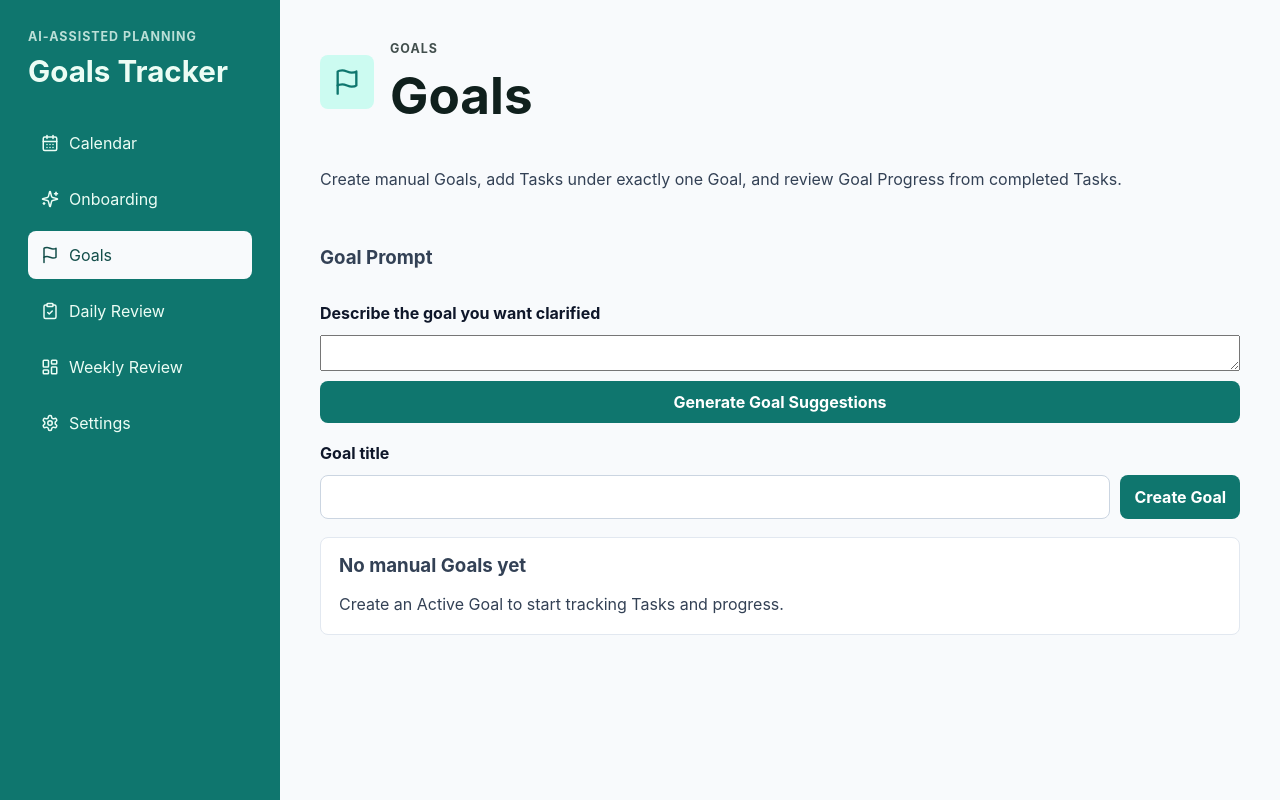
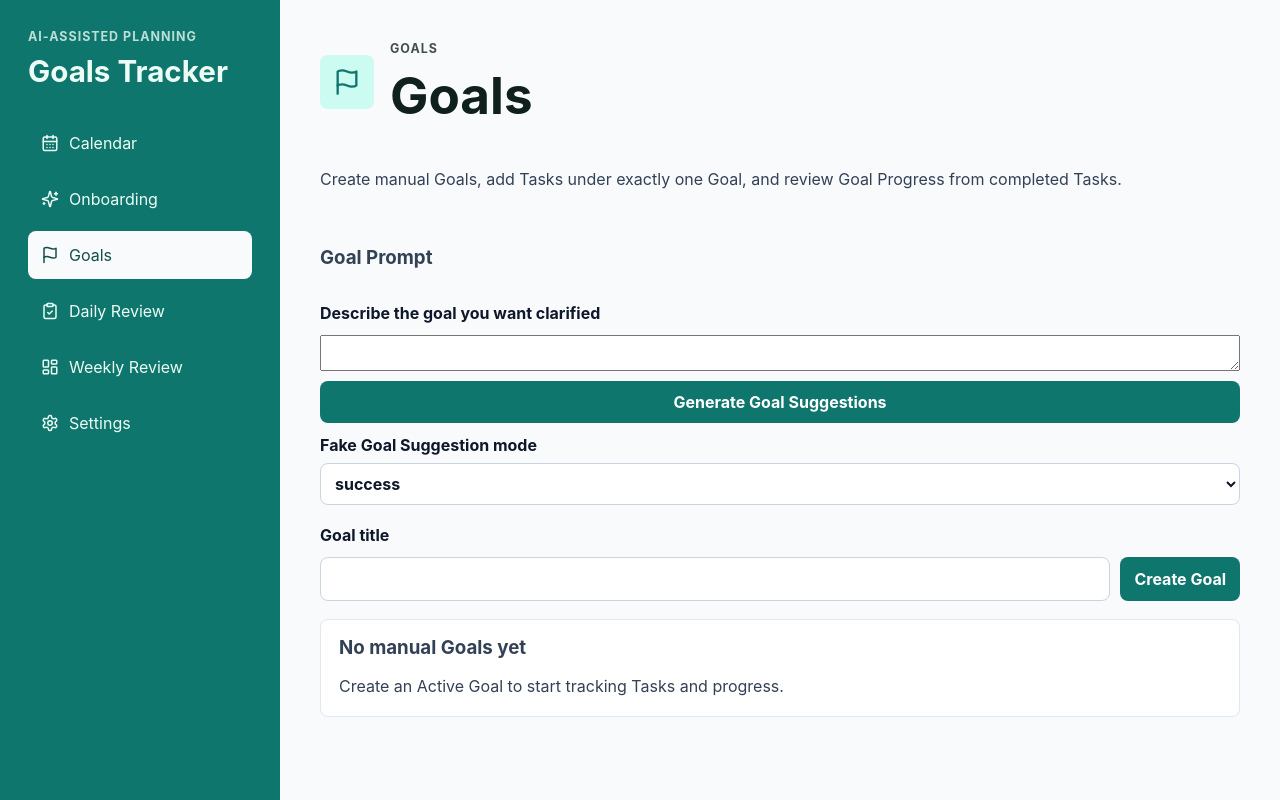
Before and after one commit to Jeanspkdz/goals-tracker, a Nuxt app: page / in a window 1280 px wide. Both pictures are taken after a click on the button "Goals". Built offline with nearby package versions, Linux system fonts and the light colour scheme.

Commit message:
feat(goals): handle suggestion provider failure

```diff
--- a/app/components/AppShell.vue
+++ b/app/components/AppShell.vue
@@ -240,6 +240,7 @@ const goalPrompt = ref("");
 const goalSuggestions = ref<GoalSuggestion[]>([]);
 const goalSuggestionError = ref("");
 const goalSuggestionStatus = ref("");
+const goalSuggestionFakeMode = ref<"success" | "failure">("success");
 const aiSuggestionHistory = ref<AiSuggestionHistoryRecord[]>([]);
 const events = ref<CalendarEvent[]>([]);
 const eventDraft = ref<EventDraft>({
@@ -299,7 +300,10 @@ async function generateGoalSuggestions() {
     return;
   }
 
-  const adapter = createFakeAiProviderAdapter({ mode: "success" });
+  try {
+    const adapter = createFakeAiProviderAdapter({
+      mode: goalSuggestionFakeMode.value
+    });
     const result = await adapter.generateStructuredText({
       instruction: prompt,
       schemaName: "goal-suggestions"
@@ -308,6 +312,14 @@ async function generateGoalSuggestions() {
     goalSuggestions.value = parseGoalSuggestions(result.data);
     goalSuggestionError.value = "";
     goalSuggestionStatus.value = "";
+  } catch (error) {
+    goalSuggestions.value = [];
+    goalSuggestionStatus.value = "";
+    goalSuggestionError.value =
+      error instanceof Error
+        ? error.message
+        : "Goal Suggestion generation failed.";
+  }
 }
 
 function acceptGoalSuggestion(suggestion: GoalSuggestion) {
@@ -936,6 +948,16 @@ function taskPlanningLabel(task: Task) {
           <button type="button" @click="generateGoalSuggestions">
             Generate Goal Suggestions
           </button>
+          <label>
+            Fake Goal Suggestion mode
+            <select
+              v-model="goalSuggestionFakeMode"
+              aria-label="Fake Goal Suggestion mode"
+            >
+              <option>success</option>
+              <option>failure</option>
+            </select>
+          </label>
           <p v-if="goalSuggestionError" class="form-error">
             {{ goalSuggestionError }}
           </p>
--- a/app/domain/ai-provider.ts
+++ b/app/domain/ai-provider.ts
@@ -81,6 +81,10 @@ export function createFakeAiProviderAdapter({
       };
     },
     async generateStructuredText(input) {
+      if (mode === "failure") {
+        throw new Error("Goal Suggestion generation failed.");
+      }
+
       if (input.schemaName === "goal-suggestions") {
         return {
           schemaName: input.schemaName,
```
Also changed, not shown: 1 other file (tests, documents, lock files or other folders). Lines whose indentation alone changed are shown as unchanged.
